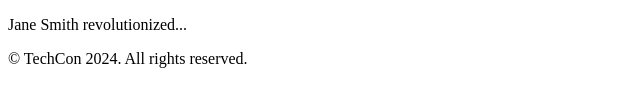
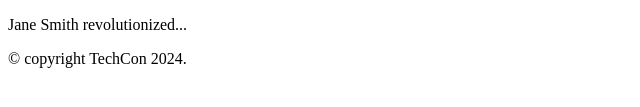
Before and after one commit to raniiasalahh/TechCon_HTML, a plain HTML site: page techcon_website/about.html in a window 1280 px wide. Shown: the part 647-754 px from the top of the page, 0-640 px from the left. Drawn offline with Linux system fonts and the light colour scheme.

Commit message:
Update about.html

```diff
--- a/techcon_website/about.html
+++ b/techcon_website/about.html
@@ -46,7 +46,7 @@
       </article>
     </main>
     <footer>
-      <p>&copy; TechCon 2024. All rights reserved.</p>
+       <p>&copy; copyright TechCon 2024.</p>
     </footer>
   </body>
 </html>
```
